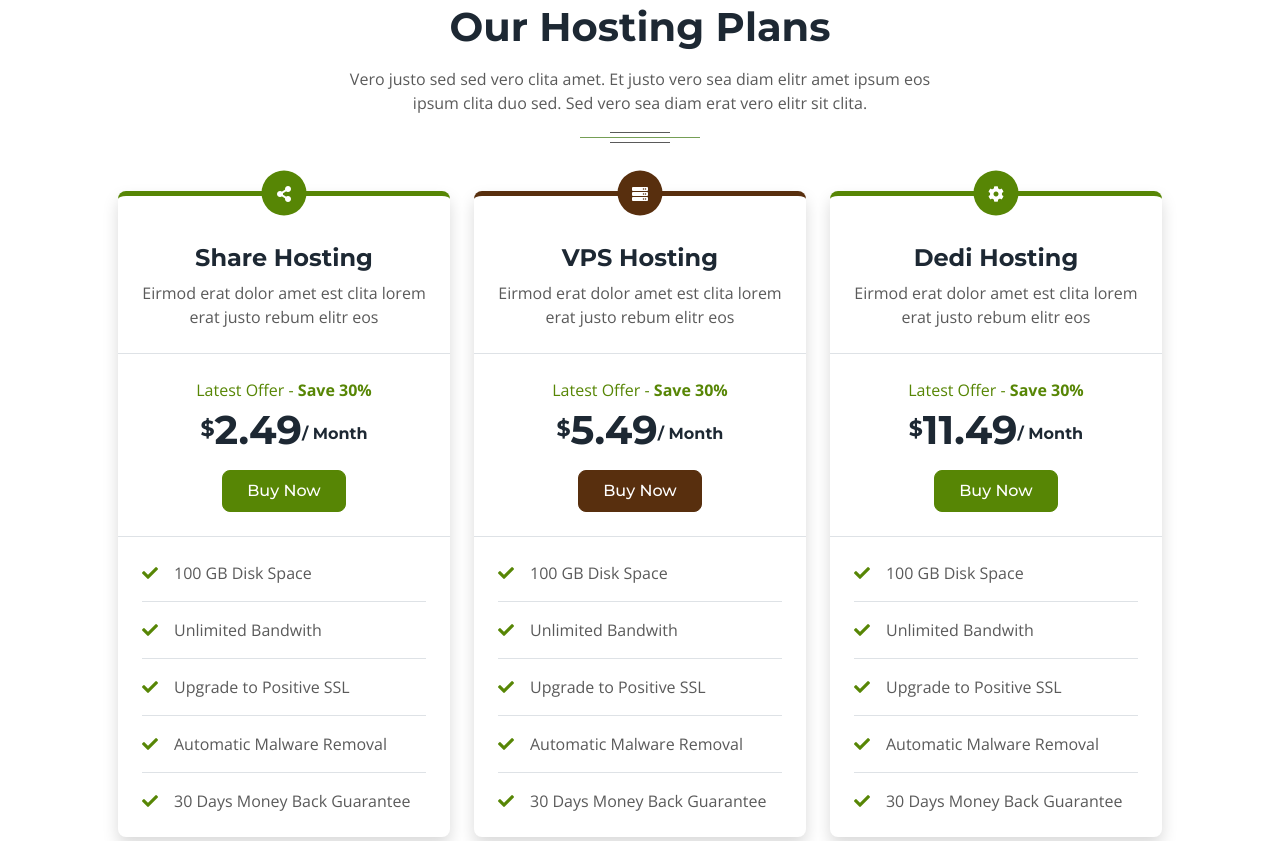
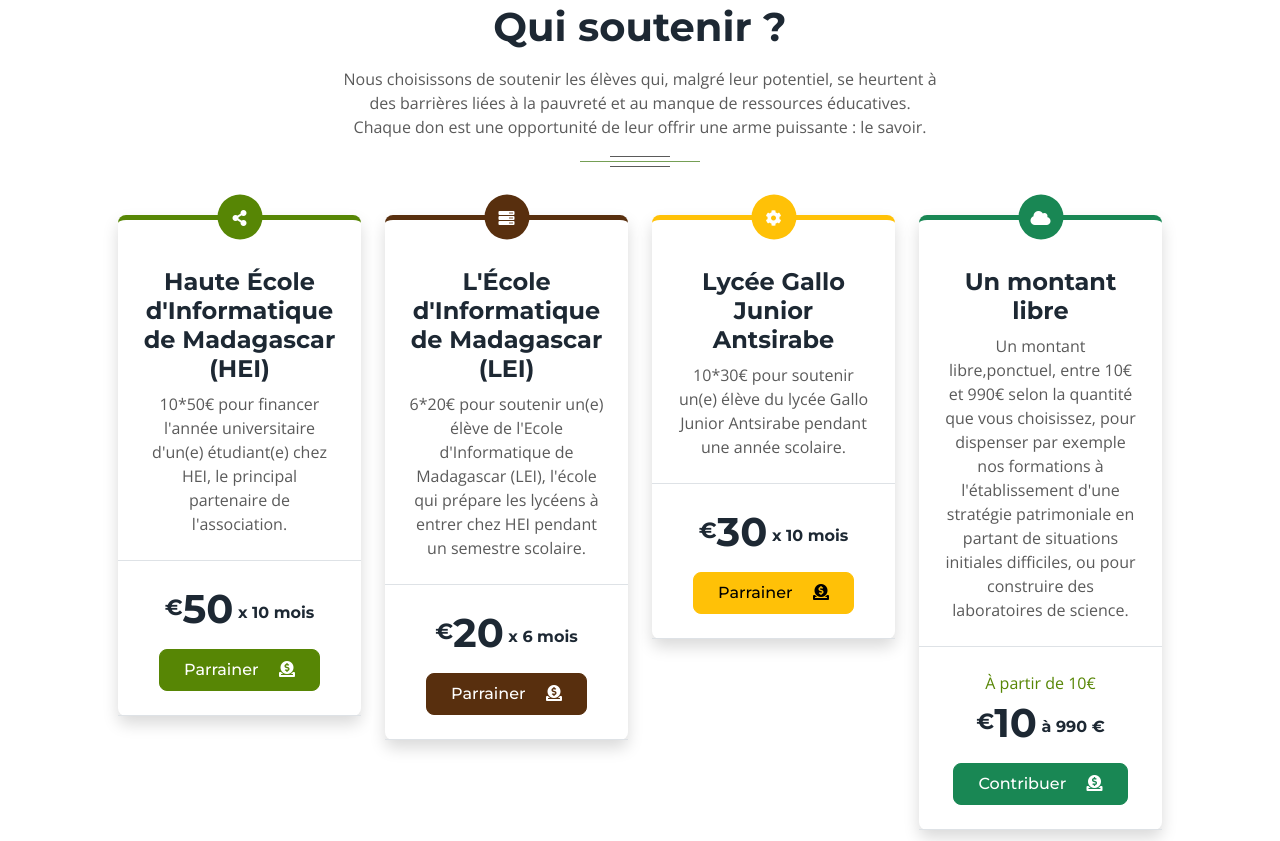
Before and after one commit to JrManjato/andria-andria, a plain HTML site: page index.html in a window 1280 px wide. Shown: the part 1741-2582 px from the top of the page. Drawn offline with nearby package versions, Linux system fonts and the light colour scheme.

Commit message:
feat: donation section

```diff
--- a/index.html
+++ b/index.html
@@ -124,14 +124,18 @@
                             <div class="col-md-6 d-flex justify-content-center align-items-center mb-3">
                                 <div class="content-box text-center text-md-start">
                                     <!-- Contenu du premier div -->
-                                    <p>L'association est de <b class="text-primary">droit français</b>, mais oeuvre <br />dans le monde entier.</p>
+                                    <p>L'association est de <b class="text-primary">droit français</b>, mais oeuvre
+                                        <br />dans le monde entier.
+                                    </p>
                                 </div>
                             </div>
                             <div class="col-md-6 d-flex justify-content-center align-items-center mb-3">
                                 <div class="content-box text-center text-md-start">
                                     <!-- Contenu du deuxième div -->
                                     <p>
-                                        Comme premier pays d'intervention, l'association a choisi <b class="text-primary">Madagascar</b>, pays de naissance de ses membres fondateurs.
+                                        Comme premier pays d'intervention, l'association a choisi <b
+                                            class="text-primary">Madagascar</b>, pays de naissance de ses membres
+                                        fondateurs.
                                     </p>
                                 </div>
                             </div>
@@ -154,8 +158,8 @@
                         </div>
                         <p class="mb-4">
                             Les mots vaincre et arme dans la mission de l'association n'ont pas été choisi au hasard.
-                             Ces mots suscitent l'idée de guerre. Notre association est en guerre.
-                             Nous n'éduquons pas pour le simple plaisir d'apprendre.
+                            Ces mots suscitent l'idée de guerre. Notre association est en guerre.
+                            Nous n'éduquons pas pour le simple plaisir d'apprendre.
                         </p>
                         <div class="row g-3">
                             <div class="col-sm-4 wow fadeIn" data-wow-delay="0.1s">
@@ -195,107 +199,120 @@
             <div class="container px-lg-5">
                 <div class="section-title position-relative text-center mx-auto mb-5 pb-4 wow fadeInUp"
                     data-wow-delay="0.1s" style="max-width: 600px;">
-                    <h1 class="mb-3">Our Hosting Plans</h1>
-                    <p class="mb-1">Vero justo sed sed vero clita amet. Et justo vero sea diam elitr amet ipsum eos
-                        ipsum clita duo sed. Sed vero sea diam erat vero elitr sit clita.</p>
+                    <h1 class="mb-3">Qui soutenir ?</h1>
+                    <p class="mb-1">
+                        Nous choisissons de soutenir les élèves qui, malgré leur potentiel,
+                        se heurtent à des barrières liées à la pauvreté et au manque de ressources éducatives.
+                        Chaque don est une opportunité de leur offrir une arme puissante : le savoir.
+                    </p>
                 </div>
                 <div class="row gy-5 gx-4">
-                    <div class="col-lg-4 col-md-6 wow fadeInUp" data-wow-delay="0.2s">
+                    <!-- Card 1 -->
+                    <div class="col-lg-3 col-md-6 wow fadeInUp" data-wow-delay="0.2s">
                         <div class="position-relative shadow rounded border-top border-5 border-primary">
                             <div class="d-flex align-items-center justify-content-center position-absolute top-0 start-50 translate-middle bg-primary rounded-circle"
                                 style="width: 45px; height: 45px; margin-top: -3px;">
                                 <i class="fa fa-share-alt text-white"></i>
                             </div>
                             <div class="text-center border-bottom p-4 pt-5">
-                                <h4 class="fw-bold">Share Hosting</h4>
-                                <p class="mb-0">Eirmod erat dolor amet est clita lorem erat justo rebum elitr eos</p>
+                                <h4 class="fw-bold">Haute École d'Informatique de Madagascar (HEI)</h4>
+                                <p class="mb-0">
+                                    10*50€ pour financer l'année universitaire d'un(e) étudiant(e) chez HEI, le
+                                    principal partenaire de l'association.
+                                </p>
                             </div>
                             <div class="text-center border-bottom p-4">
-                                <p class="text-primary mb-1">Latest Offer - <strong>Save 30%</strong></p>
                                 <h1 class="mb-3">
                                     <small class="align-top"
-                                        style="font-size: 22px; line-height: 45px;">$</small>2.49<small
-                                        class="align-bottom" style="font-size: 16px; line-height: 40px;">/ Month</small>
+                                        style="font-size: 22px; line-height: 45px;">€</small>50<small
+                                        class="align-bottom" style="font-size: 16px; line-height: 40px;"> x 10
+                                        mois</small>
                                 </h1>
-                                <a class="btn btn-primary px-4 py-2" href="">Buy Now</a>
-                            </div>
-                            <div class="p-4">
-                                <p class="border-bottom pb-3"><i class="fa fa-check text-primary me-3"></i>100 GB Disk
-                                    Space</p>
-                                <p class="border-bottom pb-3"><i class="fa fa-check text-primary me-3"></i>Unlimited
-                                    Bandwith</p>
-                                <p class="border-bottom pb-3"><i class="fa fa-check text-primary me-3"></i>Upgrade to
-                                    Positive SSL</p>
-                                <p class="border-bottom pb-3"><i class="fa fa-check text-primary me-3"></i>Automatic
-                                    Malware Removal</p>
-                                <p class="mb-0"><i class="fa fa-check text-primary me-3"></i>30 Days Money Back
-                                    Guarantee</p>
+                                <a class="btn btn-primary px-4 py-2" href="">Parrainer <i
+                                        class="fa fa-donate ms-3"></i></a>
                             </div>
                         </div>
                     </div>
-                    <div class="col-lg-4 col-md-6 wow fadeInUp" data-wow-delay="0.4s">
+
+                    <!-- Card 2 -->
+                    <div class="col-lg-3 col-md-6 wow fadeInUp" data-wow-delay="0.4s">
                         <div class="position-relative shadow rounded border-top border-5 border-secondary">
                             <div class="d-flex align-items-center justify-content-center position-absolute top-0 start-50 translate-middle bg-secondary rounded-circle"
                                 style="width: 45px; height: 45px; margin-top: -3px;">
                                 <i class="fa fa-server text-white"></i>
                             </div>
                             <div class="text-center border-bottom p-4 pt-5">
-                                <h4 class="fw-bold">VPS Hosting</h4>
-                                <p class="mb-0">Eirmod erat dolor amet est clita lorem erat justo rebum elitr eos</p>
+                                <h4 class="fw-bold">L'École d'Informatique de Madagascar (LEI)</h4>
+                                <p class="mb-0">
+                                    6*20€ pour soutenir un(e) élève de l'Ecole d'Informatique de Madagascar (LEI),
+                                    l'école qui prépare les lycéens à entrer chez HEI pendant un semestre scolaire.
+                                </p>
                             </div>
                             <div class="text-center border-bottom p-4">
-                                <p class="text-primary mb-1">Latest Offer - <strong>Save 30%</strong></p>
                                 <h1 class="mb-3">
                                     <small class="align-top"
-                                        style="font-size: 22px; line-height: 45px;">$</small>5.49<small
-                                        class="align-bottom" style="font-size: 16px; line-height: 40px;">/ Month</small>
+                                        style="font-size: 22px; line-height: 45px;">€</small>20<small
+                                        class="align-bottom" style="font-size: 16px; line-height: 40px;"> x 6
+                                        mois</small>
                                 </h1>
-                                <a class="btn btn-secondary px-4 py-2" href="">Buy Now</a>
-                            </div>
-                            <div class="p-4">
-                                <p class="border-bottom pb-3"><i class="fa fa-check text-primary me-3"></i>100 GB Disk
-                                    Space</p>
-                                <p class="border-bottom pb-3"><i class="fa fa-check text-primary me-3"></i>Unlimited
-                                    Bandwith</p>
-                                <p class="border-bottom pb-3"><i class="fa fa-check text-primary me-3"></i>Upgrade to
-                                    Positive SSL</p>
-                                <p class="border-bottom pb-3"><i class="fa fa-check text-primary me-3"></i>Automatic
-                                    Malware Removal</p>
-                                <p class="mb-0"><i class="fa fa-check text-primary me-3"></i>30 Days Money Back
-                                    Guarantee</p>
+                                <a class="btn btn-secondary px-4 py-2" href="">Parrainer <i
+                                        class="fa fa-donate ms-3"></i></a>
                             </div>
                         </div>
                     </div>
-                    <div class="col-lg-4 col-md-6 wow fadeInUp" data-wow-delay="0.6s">
-                        <div class="position-relative shadow rounded border-top border-5 border-primary">
-                            <div class="d-flex align-items-center justify-content-center position-absolute top-0 start-50 translate-middle bg-primary rounded-circle"
+
+                    <!-- Card 3 -->
+                    <div class="col-lg-3 col-md-6 wow fadeInUp" data-wow-delay="0.6s">
+                        <div class="position-relative shadow rounded border-top border-5 border-warning">
+                            <div class="d-flex align-items-center justify-content-center position-absolute top-0 start-50 translate-middle bg-warning rounded-circle"
                                 style="width: 45px; height: 45px; margin-top: -3px;">
                                 <i class="fa fa-cog text-white"></i>
                             </div>
                             <div class="text-center border-bottom p-4 pt-5">
-                                <h4 class="fw-bold">Dedi Hosting</h4>
-                                <p class="mb-0">Eirmod erat dolor amet est clita lorem erat justo rebum elitr eos</p>
+                                <h4 class="fw-bold">Lycée Gallo Junior Antsirabe</h4>
+                                <p class="mb-0">10*30€ pour soutenir un(e) élève du lycée Gallo Junior Antsirabe pendant
+                                    une année scolaire.</p>
                             </div>
                             <div class="text-center border-bottom p-4">
-                                <p class="text-primary mb-1">Latest Offer - <strong>Save 30%</strong></p>
                                 <h1 class="mb-3">
                                     <small class="align-top"
-                                        style="font-size: 22px; line-height: 45px;">$</small>11.49<small
-                                        class="align-bottom" style="font-size: 16px; line-height: 40px;">/ Month</small>
+                                        style="font-size: 22px; line-height: 45px;">€</small>30<small
+                                        class="align-bottom" style="font-size: 16px; line-height: 40px;"> x 10
+                                        mois</small>
                                 </h1>
-                                <a class="btn btn-primary px-4 py-2" href="">Buy Now</a>
+                                <a class="btn btn-warning px-4 py-2" href="">Parrainer <i
+                                        class="fa fa-donate ms-3"></i></a>
                             </div>
-                            <div class="p-4">
-                                <p class="border-bottom pb-3"><i class="fa fa-check text-primary me-3"></i>100 GB Disk
-                                    Space</p>
-                                <p class="border-bottom pb-3"><i class="fa fa-check text-primary me-3"></i>Unlimited
-                                    Bandwith</p>
-                                <p class="border-bottom pb-3"><i class="fa fa-check text-primary me-3"></i>Upgrade to
-                                    Positive SSL</p>
-                                <p class="border-bottom pb-3"><i class="fa fa-check text-primary me-3"></i>Automatic
-                                    Malware Removal</p>
-                                <p class="mb-0"><i class="fa fa-check text-primary me-3"></i>30 Days Money Back
-                                    Guarantee</p>
+                        </div>
+                    </div>
+
+                    <!-- Card 4 (Mock Data) -->
+                    <div class="col-lg-3 col-md-6 wow fadeInUp" data-wow-delay="0.8s">
+                        <div class="position-relative shadow rounded border-top border-5 border-success">
+                            <div class="d-flex align-items-center justify-content-center position-absolute top-0 start-50 translate-middle bg-success rounded-circle"
+                                style="width: 45px; height: 45px; margin-top: -3px;">
+                                <i class="fa fa-cloud text-white"></i>
+                            </div>
+                            <div class="text-center border-bottom p-4 pt-5">
+                                <h4 class="fw-bold">Un montant libre</h4>
+                                <p class="mb-0">
+                                    Un montant libre,ponctuel, entre 10€ et 990€ selon la quantité que vous choisissez,
+                                    pour dispenser par exemple nos formations à l'établissement d'une stratégie
+                                    patrimoniale
+                                    en partant de situations initiales difficiles, ou pour construire des laboratoires
+                                    de science.
+                                </p>
+                            </div>
+                            <div class="text-center border-bottom p-4">
+                                <p class="text-primary mb-1">À partir de 10€</p>
+                                <h1 class="mb-3">
+                                    <small class="align-top"
+                                    style="font-size: 22px; line-height: 45px;">€</small>10<small
+                                    class="align-bottom" style="font-size: 16px; line-height: 40px;"> à 990
+                                    €</small>
+                                </h1>
+                                <a class="btn btn-success px-4 py-2" href="">Contribuer
+                                    <i class="fa fa-donate ms-3"></i></a>
                             </div>
                         </div>
                     </div>
```
